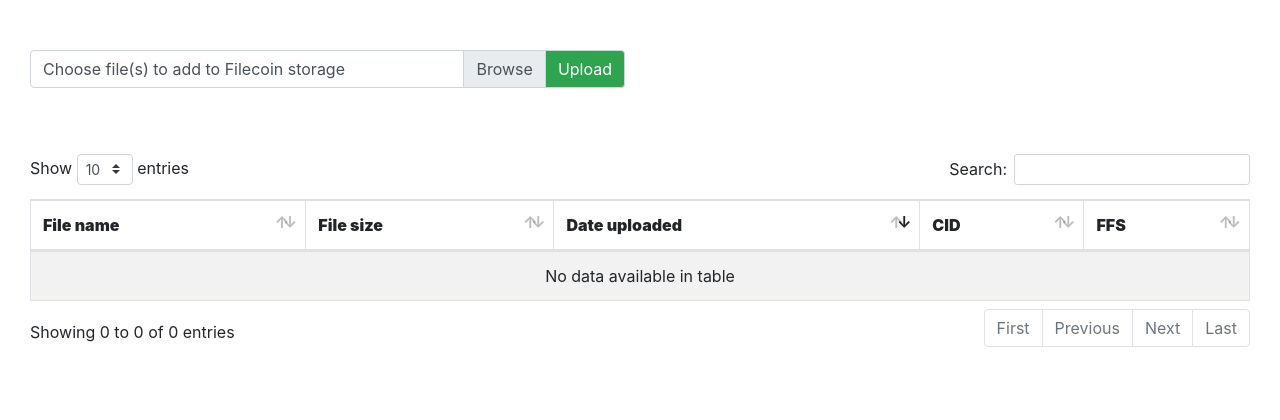
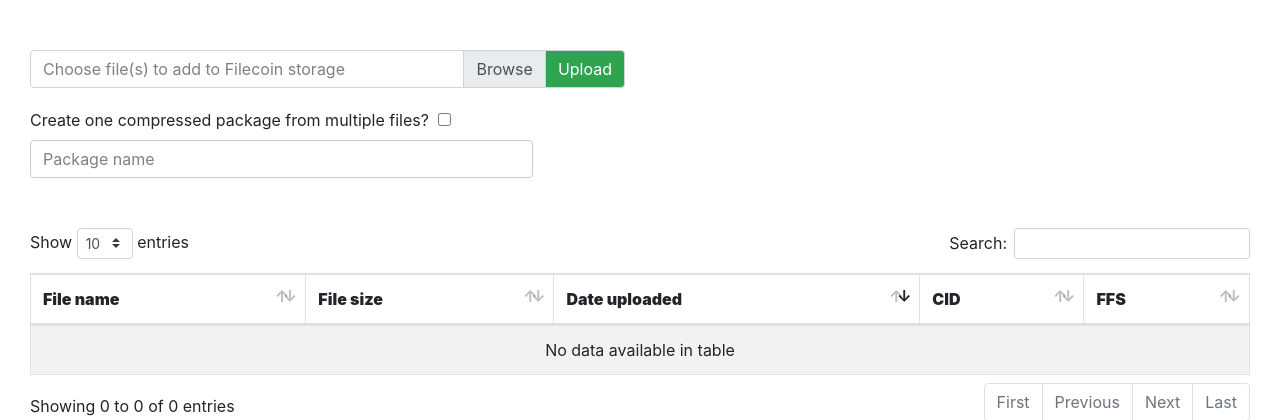
Before and after one commit to pygate/pygate-webapp, a Flask app: page / in a window 1280 px wide. Shown: the part 58-478 px from the top of the page. Run offline with Flask 2, Linux system fonts and the light colour scheme; data that the repository does not hold is empty; some libraries are stand-ins or nearby versions.

Commit message:
add upload as tarball option

```diff
--- a/pygate/forms.py
+++ b/pygate/forms.py
@@ -1,5 +1,10 @@
 from flask_wtf import FlaskForm
 from wtforms import BooleanField, IntegerField, StringField
+
+
+class UploadForm(FlaskForm):
+    make_package = BooleanField("Create one compressed package from multiple files?")
+    package_name = StringField("Package name")
 
 
 class NewFfsForm(FlaskForm):
--- a/pygate/routes.py
+++ b/pygate/routes.py
@@ -5,6 +5,7 @@ Define the web application's relative routes and the business logic for each
 import os
 import json
 from datetime import datetime
+import tarfile
 from flask import (
     render_template,
     redirect,
@@ -17,21 +18,23 @@ from flask import (
 from werkzeug.utils import secure_filename
 from google.protobuf.json_format import MessageToDict
 from pygate_grpc.client import PowerGateClient
-from pygate_grpc.ffs import get_file_bytes, bytes_to_chunks, chunks_to_bytes
 from pygate import app, db
 from pygate.models import Files, Ffs, Logs
-from pygate.forms import NewFfsForm, FfsConfigForm
-from pygate.helpers import create_ffs
+from pygate.forms import UploadForm, NewFfsForm, FfsConfigForm
+from pygate.helpers import create_ffs, push_to_filecoin
 
 
 @app.route("/", methods=["GET"])
 @app.route("/files", methods=["GET", "POST"])
 def files():
     """
-    Upload a new file to add to Filecoin via Powergate FFS and
+    Upload new files to add to Filecoin via Powergate FFS and
     list files previously added. Allow users to download files from
     Filecoin via this list.
     """
+
+    upload_form = UploadForm()
+    form = UploadForm(request.form)
 
     # Uploading a new file
     if request.method == "POST":
@@ -40,87 +43,57 @@ def files():
         upload_path = app.config["UPLOADDIR"]
         if not os.path.exists(upload_path):
             os.makedirs(upload_path)
-        # Get the file and filename from the request
+        # Get the file(s) and filename(s) from the request
         uploads = request.files.getlist("uploadfile")
+
+        # Create a tarball package if the user requested it
+        if form.make_package.data == True:
+            if form.package_name.data == "Package name" or form.package_name.data == "":
+                # Return if the user did not provide a name for the package
+                stored_files = Files.query.all()
+                flash("Please give the package a name.")
+                return render_template(
+                    "files.html", upload_form=upload_form, stored_files=stored_files
+                )
+
+            # Create the tar package
+            tarball_name = form.package_name.data + ".tar"
+            tarball = tarfile.open(os.path.join(upload_path, tarball_name), "w:gz")
+
+        # Loop over all files selected for upload
         for upload in uploads:
             file_name = secure_filename(upload.filename)
-            print(file_name)
-
             try:
+                """TODO: ENCRYPT FILE"""
                 # Save the uploaded file
                 upload.save(os.path.join(upload_path, file_name))
             except:
-                # Respond if the user did not provide a file to upload
+                # Return if the user did not provide a file to upload
                 stored_files = Files.query.all()
                 flash("Please choose a file to upload to Filecoin")
-                return render_template("files.html", stored_files=stored_files)
-
-            """TODO: ENCRYPT FILE"""
-
-            # Push file to Filecoin via Powergate
-            powergate = PowerGateClient(app.config["POWERGATE_ADDRESS"])
-            # Retrieve information for default Filecoin FileSystem (FFS)
-            ffs = Ffs.query.filter_by(default=True).first()
-            if ffs is None:
-                # No FFS exists yet so create one
-                ffs = create_ffs(default=True)
-            try:
-                # Create an iterator of the uploaded file using the helper function
-                file_iterator = get_file_bytes(os.path.join(upload_path, file_name))
-                # Convert the iterator into request and then add to the hot set (IPFS)
-                file_hash = powergate.ffs.stage(
-                    bytes_to_chunks(file_iterator), ffs.token
-                )
-                # Push the file to Filecoin
-                powergate.ffs.push(file_hash.cid, ffs.token)
-
-                # Note the upload date and file size
-                upload_date = datetime.now().replace(microsecond=0)
-                file_size = os.path.getsize(os.path.join(upload_path, file_name))
-
-                """TODO: DELETE CACHED COPIES OF FILE UPLOADS """
-
-                # Save file information to database
-                file_upload = Files(
-                    file_path=upload_path,
-                    file_name=file_name,
-                    upload_date=upload_date,
-                    file_size=file_size,
-                    CID=file_hash.cid,
-                    ffs_id=ffs.id,
+                return render_template(
+                    "files.html", upload_form=upload_form, stored_files=stored_files
                 )
 
-                # Record upload in log table
-                event = Logs(
-                    timestamp=upload_date,
-                    event="Uploaded "
-                    + file_name
-                    + " (CID: "
-                    + file_hash.cid
-                    + ") to Filecoin.",
-                )
-                db.session.add(file_upload)
-                db.session.add(event)
-                db.session.commit()
+            # Add the file to the tar package if this option was selected
+            if form.make_package.data == True:
+                tarball.add(os.path.join(upload_path, file_name), file_name)
+                # Keep looping over files to add to tar package
+                continue
 
-            except Exception as e:
-                # Output error message if pushing to Filecoin fails
-                flash("'{}' failed to upload to Filecoin. {}".format(file_name, e))
+            # Add uploaded files to Filecoin
+            push_to_filecoin(upload_path, file_name)
 
-                # Update log table with error
-                event = Logs(
-                    timestamp=datetime.now().replace(microsecond=0),
-                    event="Upload ERROR: " + file_name + " " + str(e),
-                )
-                db.session.add(event)
-                db.session.commit()
-
-                """TODO: RESPOND TO SPECIFIC STATUS CODE DETAILS
-                (how to isolate these? e.g. 'status_code.details = ...')"""
+        if form.make_package.data == True:
+            tarball.close()
+            # Add tar package to Filecoin
+            push_to_filecoin(upload_path, tarball_name)
 
     stored_files = Files.query.all()
 
-    return render_template("files.html", stored_files=stored_files)
+    return render_template(
+        "files.html", upload_form=upload_form, stored_files=stored_files
+    )
 
 
 @app.route("/download/<cid>", methods=["GET"])
@@ -254,8 +227,6 @@ def config(ffs_id=None):
 
     """TODO: Move MessageToDict helper to pygate-grpc client and return dict"""
     msg_dict = MessageToDict(default_config)
-
-    print(msg_dict)
 
     # populate form values from config dictionary
     try:
--- a/pygate/static/css/style.css
+++ b/pygate/static/css/style.css
@@ -26,3 +26,19 @@
   border-radius: .25rem;
   margin: 0 20px;
 }
+
+#package_name {
+  padding: 6px 10px 6px 12px;
+  border-radius: .25rem;
+  border: 1px solid #CCC;
+  color: #808080;
+  width: 503px
+}
+
+#package {
+  margin-top: 20px;
+}
+
+.custom-file-label {
+  color: #808080;
+}
--- a/pygate/templates/files.html
+++ b/pygate/templates/files.html
@@ -8,14 +8,20 @@
     <div class="col">
 
       <form action = "{{ url_for('files') }}" method = "POST" enctype = "multipart/form-data">
+
       <div class="input-group mb-3">
         <div class="custom-file">
-          <input type="file" class="custom-file-input" name="uploadfile" multiple>
+          <input type="file" class="custom-file-input" name="uploadfile" id="uploadfile" multiple>
           <label class="custom-file-label" for="uploadfile" aria-describedby="inputGroupFileAddon02">Choose file(s) to add to Filecoin storage</label>
         </div>
         <div class="input-group-append">
           <input type="submit" class="input-group-text" id="inputGroupFileAddon02" value="Upload" />
         </div>
+      </div>
+
+      <div id="package">
+      {{ upload_form.make_package.label }}&nbsp;&nbsp;{{ upload_form.make_package(size=20) }}<br />
+      {{ upload_form.package_name(size=48, value="Package name") }}
       </div>
       </form>
 
@@ -76,10 +82,17 @@
 </div>
 
 <script>
-// Add the following code if you want the name of the file appear on select
+
+// Add the name of the selected file
 $(".custom-file-input").on("change", function() {
-  var fileName = $(this).val().split("\\").pop();
-  $(this).siblings(".custom-file-label").addClass("selected").html(fileName);
+  var files = $("#uploadfile")[0].files;
+  if (files.length > 1) {
+    $(this).siblings(".custom-file-label").addClass("selected").html("Multiple files selected");
+  }
+  else {
+    var fileName = $(this).val().split("\\").pop();
+    $(this).siblings(".custom-file-label").addClass("selected").html(fileName);
+  }
 });
 </script>
 
```
Also changed, not shown: pygate/helpers.py (+73 -2 lines), README.md, pygate-webapp-screenshot1.png (deleted), pygate-webapp-screenshot2.png (added).
